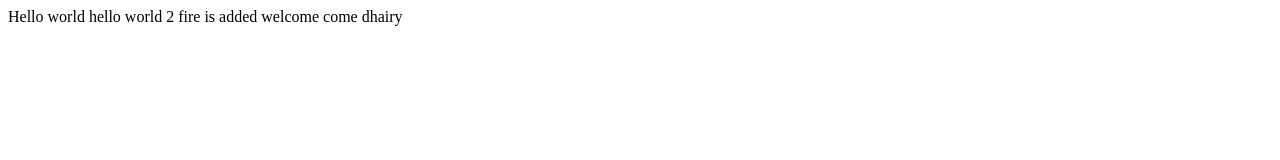
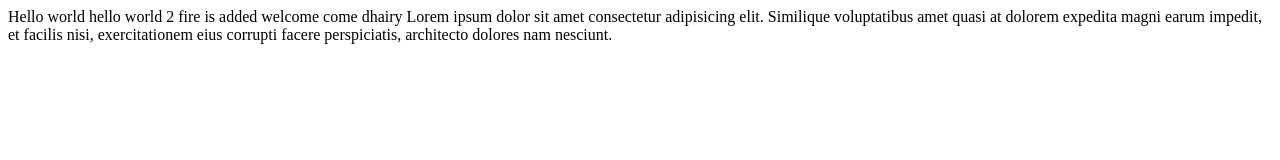
Before and after one commit to prashkotak2/pokemon, a plain HTML site: page index.html in a window 1280 px wide. Drawn offline with Linux system fonts and the light colour scheme.

Commit message:
lorerm adddeeeddd

```diff
--- a/index.html
+++ b/index.html
@@ -8,7 +8,9 @@
 </head>
 
 <body>
-    Hello world hello world 2 fire is added welcome come dhairy
+    Hello world hello world 2 fire is added welcome come dhairy Lorem ipsum dolor sit amet consectetur adipisicing elit. Similique voluptatibus amet quasi at dolorem expedita magni earum impedit, et facilis nisi, exercitationem eius corrupti facere perspiciatis,
+    architecto dolores nam nesciunt.
+
 </body>
 
 </html>
```
